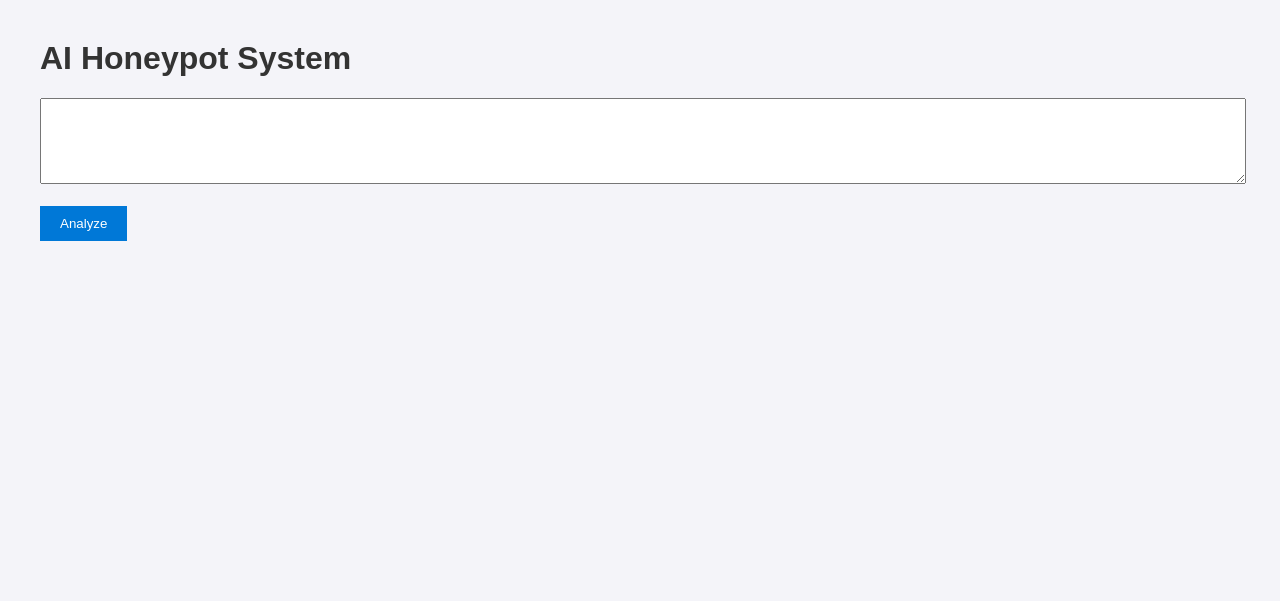
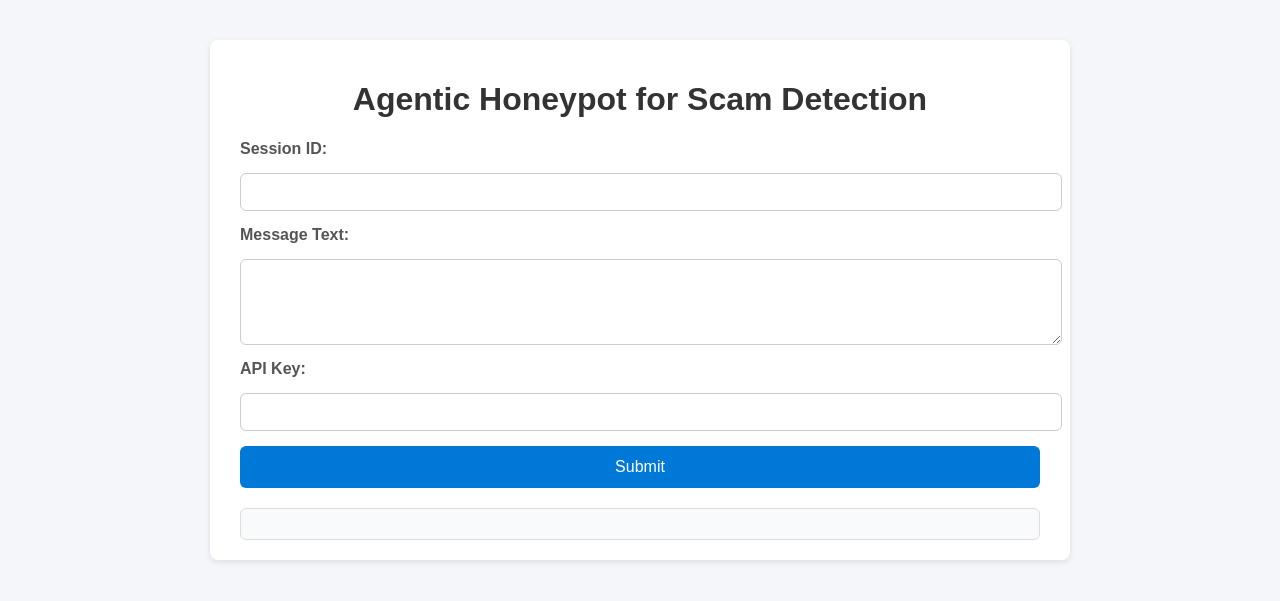
Before and after one commit to Anshd14/ai-honeypot, a FastAPI app: page / in a window 1280 px wide. Shown: the top 601 px of the page. Run offline with FastAPI, Linux system fonts and the light colour scheme.

Commit message:
Deploy updated AI Honeypot code

```diff
--- a/config.yaml
+++ b/config.yaml
@@ -2,9 +2,9 @@ honeypot:
   persona_name: "Alex"
   max_engagement_turns: 20
 reporting:
-  law_enforcement_endpoint: "https://cert.example.org/report"
+  final_callback: "https://hackathon.guvi.in/api/updateHoneyPotFinalResult"
 logging:
-  save_path: "logs/scam_metadata.csv"
+  save_path: "logs/honeypot.csv"
 security:
-  api_key: "TEST_API_KEY_12345"
+  api_key: "EDGE_API_KEY_12345"
   expiry_days: 30
--- a/main.py
+++ b/main.py
@@ -1,66 +1,65 @@
-from fastapi import FastAPI, Request, Form
+from fastapi import FastAPI, Request, Header, HTTPException
 from fastapi.responses import HTMLResponse
 from fastapi.templating import Jinja2Templates
 from fastapi.staticfiles import StaticFiles
 from honeypot.detector import ScamDetector
 from honeypot.persona import DecoyPersona
+from honeypot.intelligence import IntelligenceExtractor
 from honeypot.logger import MetadataLogger
 from honeypot.reporter import Reporter
-from fastapi import FastAPI, Request, Header, HTTPException
 from honeypot.auth import APIKeyAuth
 
 app = FastAPI()
 auth = APIKeyAuth()
 
-# Mount static files (CSS, JS)
 app.mount("/static", StaticFiles(directory="static"), name="static")
-# Templates
 templates = Jinja2Templates(directory="templates")
-# Core components
+
 detector = ScamDetector()
 persona = DecoyPersona()
+extractor = IntelligenceExtractor()
 logger = MetadataLogger()
 reporter = Reporter()
-# --- API Endpoint ---
-@app.post("/handoff")
-async def handoff(request: Request,authorization: str=Header(None)):
-    # Check API key
-    if not authorization or not auth.is_valid(authorization.replace("Bearer ", "")):
+
+@app.post("/honeypot")
+async def honeypot(request: Request, x_api_key: str = Header(None)):
+    if not x_api_key or not auth.is_valid(x_api_key):
         raise HTTPException(status_code=401, detail="Invalid or expired API key")
 
     data = await request.json()
-    message = data.get("message", "")
+    session_id = data.get("sessionId")
+    message = data["message"]["text"]
+    history = data.get("conversationHistory", [])
+
     is_scam, scam_type = detector.analyze(message)
 
     if not is_scam:
-        return {"status": "safe", "response": "No scam detected."}
+        return {"status": "safe", "reply": "No scam detected."}
 
-    response = persona.respond(message)
-    metadata = logger.collect(message, response, scam_type)
-    reporter.send(metadata)
-    return {"status": "scam_detected", "response": response, "metadata": metadata}
+    reply = persona.respond(message)
+    intelligence = extractor.extract(message)
+    metadata = logger.collect(session_id, message, reply, scam_type)
 
+    response = {
+        "status": "success",
+        "reply": reply,
+        "intelligence": intelligence,
+        "metadata": metadata
+    }
 
-# --- Web Interface ---
+    # Final callback if conversation is complete
+    if len(history) >= 5:  # Example threshold
+        payload = {
+            "sessionId": session_id,
+            "scamDetected": True,
+            "totalMessagesExchanged": len(history) + 1,
+            "extractedIntelligence": intelligence,
+            "agentNotes": "Scammer used urgency tactics and payment redirection"
+        }
+        reporter.send_final(payload)
+
+    return response
+
 @app.get("/", response_class=HTMLResponse)
 async def home(request: Request):
     return templates.TemplateResponse("index.html", {"request": request})
-@app.post("/web-handoff", response_class=HTMLResponse)
-async def web_handoff(request: Request, message: str = Form(...)):
-    is_scam, scam_type = detector.analyze(message)
-    if not is_scam:
-        return templates.TemplateResponse("result.html", {
-            "request": request,
-            "status": "safe",
-            "response": "No scam detected.",
-            "metadata": {}
-        })
-    response = persona.respond(message)
-    metadata = logger.collect(message, response, scam_type)
-    reporter.send(metadata)
-    return templates.TemplateResponse("result.html", {
-        "request": request,
-        "status": "scam_detected",
-        "response": response,
-        "metadata": metadata
-    })
--- a/static/style.css
+++ b/static/style.css
@@ -1,22 +1,69 @@
 body {
     font-family: Arial, sans-serif;
-    margin: 40px;
-    background-color: #f4f4f9;
+    background-color: #f4f6f9;
+    margin: 0;
+    padding: 0;
 }
+
+.container {
+    width: 80%;
+    max-width: 800px;
+    margin: 40px auto;
+    background: #fff;
+    padding: 20px 30px;
+    border-radius: 8px;
+    box-shadow: 0 2px 6px rgba(0,0,0,0.1);
+}
+
 h1 {
+    text-align: center;
     color: #333;
 }
-textarea {
+
+form {
+    display: flex;
+    flex-direction: column;
+    gap: 15px;
+}
+
+label {
+    font-weight: bold;
+    color: #555;
+}
+
+input[type="text"], textarea {
+    padding: 10px;
+    border: 1px solid #ccc;
+    border-radius: 6px;
+    font-size: 14px;
     width: 100%;
-    font-size: 14px;
 }
+
 button {
     background-color: #0078d7;
-    color: white;
-    padding: 10px 20px;
+    color: #fff;
+    padding: 12px;
     border: none;
+    border-radius: 6px;
+    font-size: 16px;
     cursor: pointer;
 }
+
 button:hover {
     background-color: #005a9e;
 }
+
+#responseBox {
+    margin-top: 20px;
+    background: #f9fafc;
+    padding: 15px;
+    border-radius: 6px;
+    border: 1px solid #ddd;
+}
+
+.result-box {
+    background: #f9fafc;
+    padding: 20px;
+    border-radius: 6px;
+    border: 1px solid #ddd;
+}
--- a/templates/index.html
+++ b/templates/index.html
@@ -1,16 +1,63 @@
 <!DOCTYPE html>
-<html>
+<html lang="en">
 <head>
-    <title>AI Honeypot</title>
+    <meta charset="UTF-8">
+    <title>Agentic Honeypot</title>
     <link rel="stylesheet" href="/static/style.css">
 </head>
 <body>
-<h1>AI Honeypot System</h1>
+    <div class="container">
+        <h1>Agentic Honeypot for Scam Detection</h1>
+        <form id="honeypotForm">
+            <label for="sessionId">Session ID:</label>
+            <input type="text" id="sessionId" name="sessionId" required>
 
-<form action="/web-handoff" method="post">
-<textarea name="message" rows="5"></textarea><br><br>
-<button type="submit">Analyze</button>
-</form>
+            <label for="message">Message Text:</label>
+            <textarea id="message" name="message" rows="4" required></textarea>
 
+            <label for="apiKey">API Key:</label>
+            <input type="text" id="apiKey" name="apiKey" required>
+
+            <button type="submit">Submit</button>
+        </form>
+        <div id="responseBox"></div>
+    </div>
+
+    <script>
+        document.getElementById("honeypotForm").addEventListener("submit", async function(e) {
+            e.preventDefault();
+            const sessionId = document.getElementById("sessionId").value;
+            const message = document.getElementById("message").value;
+            const apiKey = document.getElementById("apiKey").value;
+
+            const payload = {
+                sessionId: sessionId,
+                message: {
+                    sender: "scammer",
+                    text: message,
+                    timestamp: Date.now()
+                },
+                conversationHistory: [],
+                metadata: {
+                    channel: "Web",
+                    language: "English",
+                    locale: "IN"
+                }
+            };
+
+            const res = await fetch("/honeypot", {
+                method: "POST",
+                headers: {
+                    "Content-Type": "application/json",
+                    "x-api-key": apiKey
+                },
+                body: JSON.stringify(payload)
+            });
+
+            const data = await res.json();
+            document.getElementById("responseBox").innerHTML =
+                `<h2>Response</h2><pre>${JSON.stringify(data, null, 2)}</pre>`;
+        });
+    </script>
 </body>
 </html>
```
Also changed, not shown: honeypot/auth.py (+6 -6 lines), honeypot/detector.py (+9 -29 lines), honeypot/intelligence.py (added, +11 -0 lines), honeypot/logger.py (+18 -25 lines), honeypot/persona.py (+8 -11 lines), honeypot/reporter.py (+9 -7 lines), templates/result.html (+21 -15 lines), tests/test_auth.py (added, +23 -0 lines), tests/test_detector.py (+11 -3 lines), tests/test_intelligence.py (added, +11 -0 lines), tests/test_persona.py (added, +6 -0 lines), 1 other file.
